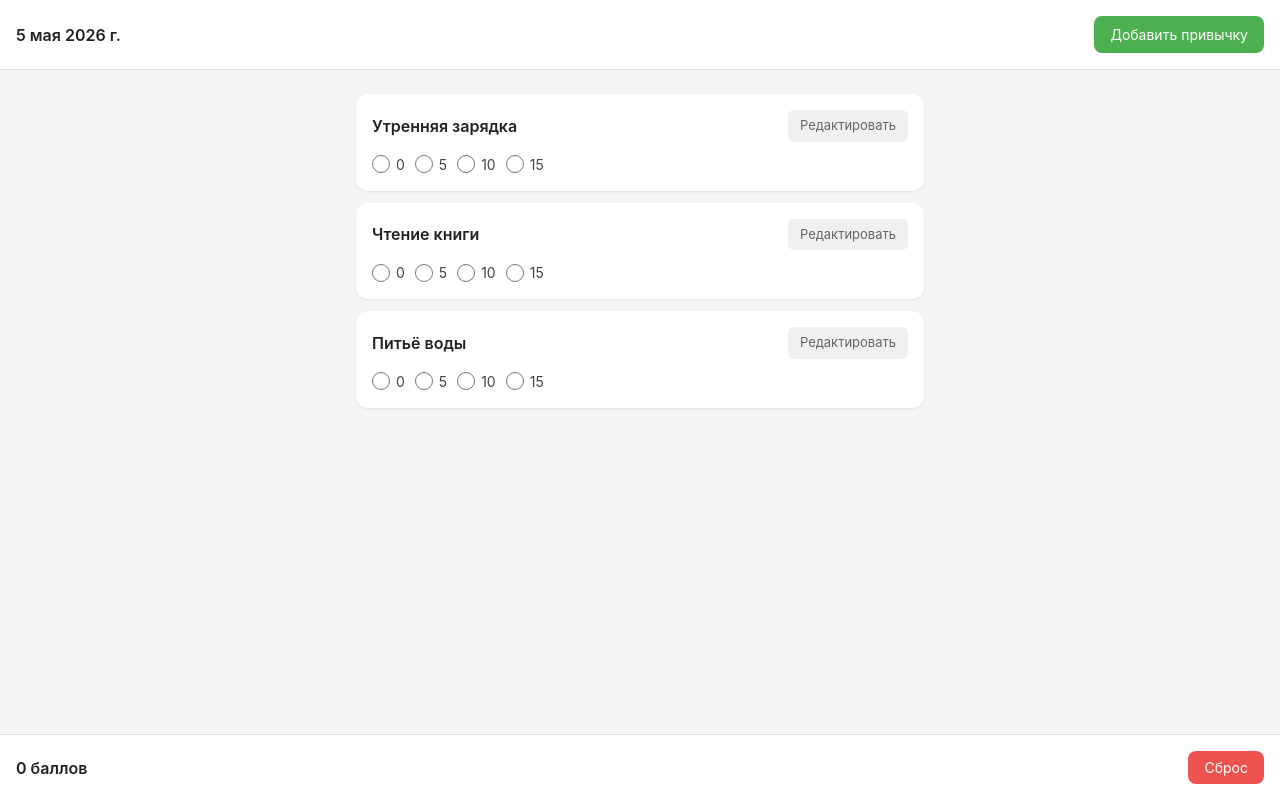
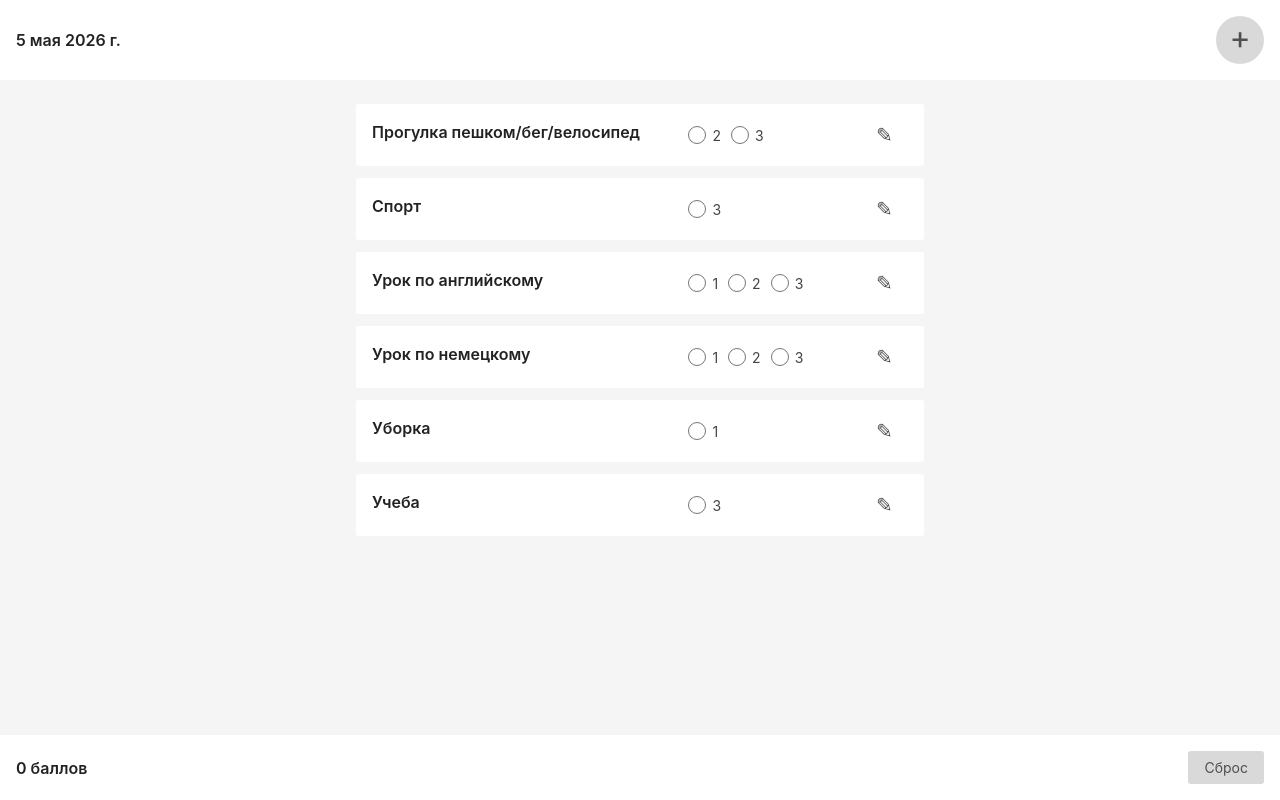
Before and after one commit to sasgetm/habits, a Vue app: page / in a window 1280 px wide. Built offline with nearby package versions, Linux system fonts and the light colour scheme.

Commit message:
some design updates

```diff
--- a/src/assets/main.css
+++ b/src/assets/main.css
@@ -18,3 +18,38 @@ button {
   border: none;
   background: none;
 }
+
+:root {
+	--
+
+	--bg-white: #fff;
+	--bg-light: #eee;
+	--bg-light-hover: #F5F5F5;
+	--bg-dark: #17181F;
+	--bg-gray: #D9D9D9;
+	--bg-gray-hover: #eee;
+	--bg-hover: #282A36;
+
+	--btn: #4B4F67;
+	--btn-hover: #666C8F;
+
+	--text-white: #fff;
+	--text-dark: var(--bg-dark);
+	--text-gray: #4F4F4F;
+
+	--regular-bg: var(--bg-dark);
+	--regular-bg-gray: var(--bg-gray);
+	--regular-bg-hover: var(--bg-hover);
+	/* --regular-bg-light: var(--bg-light);
+	--regular-bg-light-hover: var(--light-hover); */
+
+	--regular-text: var(--text-white);
+
+	@media screen and (prefers-color-scheme: light) {
+		--regular-bg: var(--bg-white);
+		--regular-bg-gray: var(--bg-light);
+		--regular-bg-hover: var(--bg-light-hover);
+
+		--regular-text: var(--text-dark);
+	}
+}
--- a/src/components/FooterBar.vue
+++ b/src/components/FooterBar.vue
@@ -23,7 +23,6 @@ const emit = defineEmits(['reset'])
   justify-content: space-between;
   padding: 16px;
   background-color: #fff;
-  border-top: 1px solid #e0e0e0;
 }
 
 .footer-points {
@@ -35,13 +34,13 @@ const emit = defineEmits(['reset'])
 .footer-reset-btn {
   padding: 8px 16px;
   font-size: 14px;
-  color: #fff;
-  background-color: #ef5350;
-  border-radius: 8px;
+  color: var(--text-gray);
+  background-color: var(--bg-gray);
+  border-radius: 3px;
   transition: background-color 0.2s ease;
 }
 
 .footer-reset-btn:hover {
-  background-color: #e53935;
+  background-color: var(--bg-gray-hover);
 }
 </style>
--- a/src/components/HabitItem.vue
+++ b/src/components/HabitItem.vue
@@ -1,9 +1,8 @@
 <template>
   <li class="habit-item">
-    <div class="habit-header">
+    <!-- <div class="habit-header"> -->
       <span class="habit-name">{{ habit.name }}</span>
-      <router-link :to="'/habit/' + habit.id + '/edit'" class="habit-edit-btn">Редактировать</router-link>
-    </div>
+      <!-- <div class="habit-body"> -->
         <div class="habit-levels">
           <label
             v-for="(level, index) in habit.levels"
@@ -21,6 +20,11 @@
             <span class="level-text">{{ level }}</span>
           </label>
         </div>
+        <router-link :to="'/habit/' + habit.id + '/edit'" class="habit-edit-btn">✎</router-link>
+      <!-- </div> -->
+
+    <!-- </div> -->
+
   </li>
 </template>
 
@@ -50,17 +54,19 @@ function handleClick(levelId) {
 <style scoped>
 .habit-item {
   background-color: #fff;
-  border-radius: 12px;
+  border-radius: 3px;
   padding: 16px;
-  box-shadow: 0 1px 3px rgba(0, 0, 0, 0.08);
+  /* box-shadow: 0 1px 3px rgba(0, 0, 0, 0.08); */
+  display: grid;
+  grid-template-columns: auto 35% 32px;
 }
-
+/*
 .habit-header {
   display: flex;
   align-items: center;
   justify-content: space-between;
   margin-bottom: 12px;
-}
+} */
 
 .habit-name {
   font-size: 16px;
@@ -69,17 +75,15 @@ function handleClick(levelId) {
 }
 
 .habit-edit-btn {
-  padding: 6px 12px;
-  font-size: 13px;
-  color: #666;
-  background-color: #f0f0f0;
-  border-radius: 6px;
+  /* padding: 6px 12px; */
+  font-size: 20px;
+  color: var(--text-gray);
   text-decoration: none;
-  transition: background-color 0.2s ease;
+  /* transition: background-color 0.2s ease; */
 }
 
 .habit-edit-btn:hover {
-  background-color: #e0e0e0;
+  color: var(--text-black);
 }
 
 .habit-levels {
@@ -100,7 +104,7 @@ function handleClick(levelId) {
 .level-input {
   width: 18px;
   height: 18px;
-  accent-color: #4caf50;
+  accent-color: var(--bg-gray);
 }
 
 .level-text {
--- a/src/components/HeaderBar.vue
+++ b/src/components/HeaderBar.vue
@@ -1,7 +1,7 @@
 <template>
   <header class="header-bar">
     <div class="header-date">{{ currentDate }}</div>
-    <router-link to="/habit/new" class="header-add-btn">Добавить привычку</router-link>
+    <router-link to="/habit/new" class="header-add-btn">+</router-link>
   </header>
 </template>
 
@@ -24,7 +24,6 @@ const currentDate = computed(() => {
   justify-content: space-between;
   padding: 16px;
   background-color: #fff;
-  border-bottom: 1px solid #e0e0e0;
 }
 
 .header-date {
@@ -34,16 +33,22 @@ const currentDate = computed(() => {
 }
 
 .header-add-btn {
-  padding: 8px 16px;
-  font-size: 14px;
-  color: #fff;
-  background-color: #4caf50;
-  border-radius: 8px;
   text-decoration: none;
   transition: background-color 0.2s ease;
+
+  width: 48px;
+  height: 48px;
+  border-radius: 24px;
+  display: flex;
+  align-items: center;
+  justify-content: center;
+  background: var(--bg-gray);
+  font-size: 32px;
+  color: var(--text-gray);
+  padding-bottom: 4px;
 }
 
 .header-add-btn:hover {
-  background-color: #43a047;
+  background-color: var(--bg-gray-hover);
 }
 </style>
--- a/src/pages/main.vue
+++ b/src/pages/main.vue
@@ -24,9 +24,12 @@ const { habits, completed, resetCompleted, seedInitialHabits } = useHabits()
 // Начальные привычки (заполняются один раз при первом запуске)
 onMounted(() => {
   seedInitialHabits([
-    { id: 1, name: 'Утренняя зарядка', levels: [0, 5, 10, 15] },
-    { id: 2, name: 'Чтение книги', levels: [0, 5, 10, 15] },
-    { id: 3, name: 'Питьё воды', levels: [0, 5, 10, 15] },
+    { id: 1, name: 'Прогулка пешком/бег/велосипед', levels: [2, 3] },
+    { id: 2, name: 'Спорт', levels: [3] },
+    { id: 3, name: 'Урок по английскому', levels: [1, 2, 3] },
+    { id: 3, name: 'Урок по немецкому', levels: [1, 2, 3] },
+    { id: 3, name: 'Уборка', levels: [1] },
+    { id: 3, name: 'Учеба', levels: [3] },
   ])
 })
 
```
Lines whose indentation alone changed are shown as unchanged.
